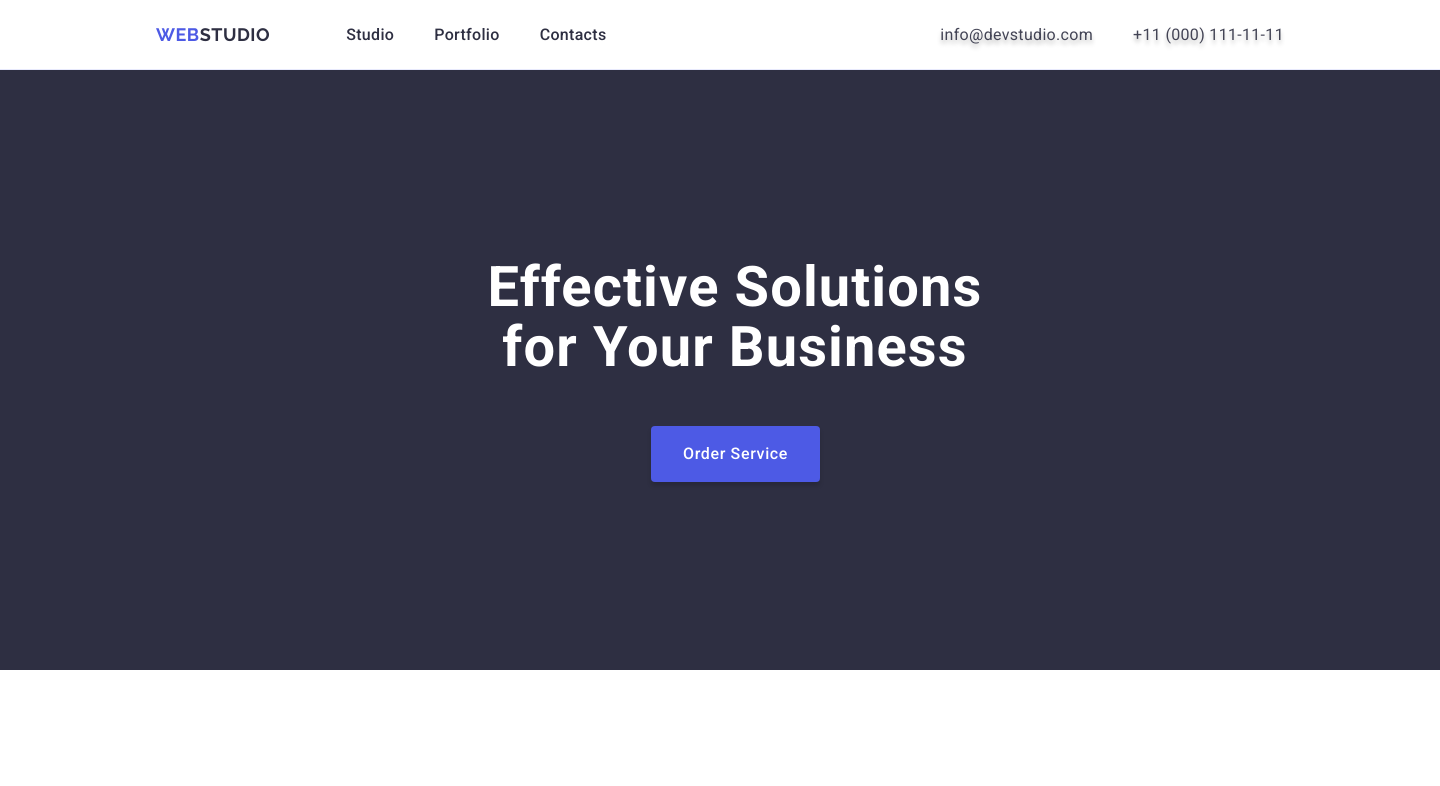
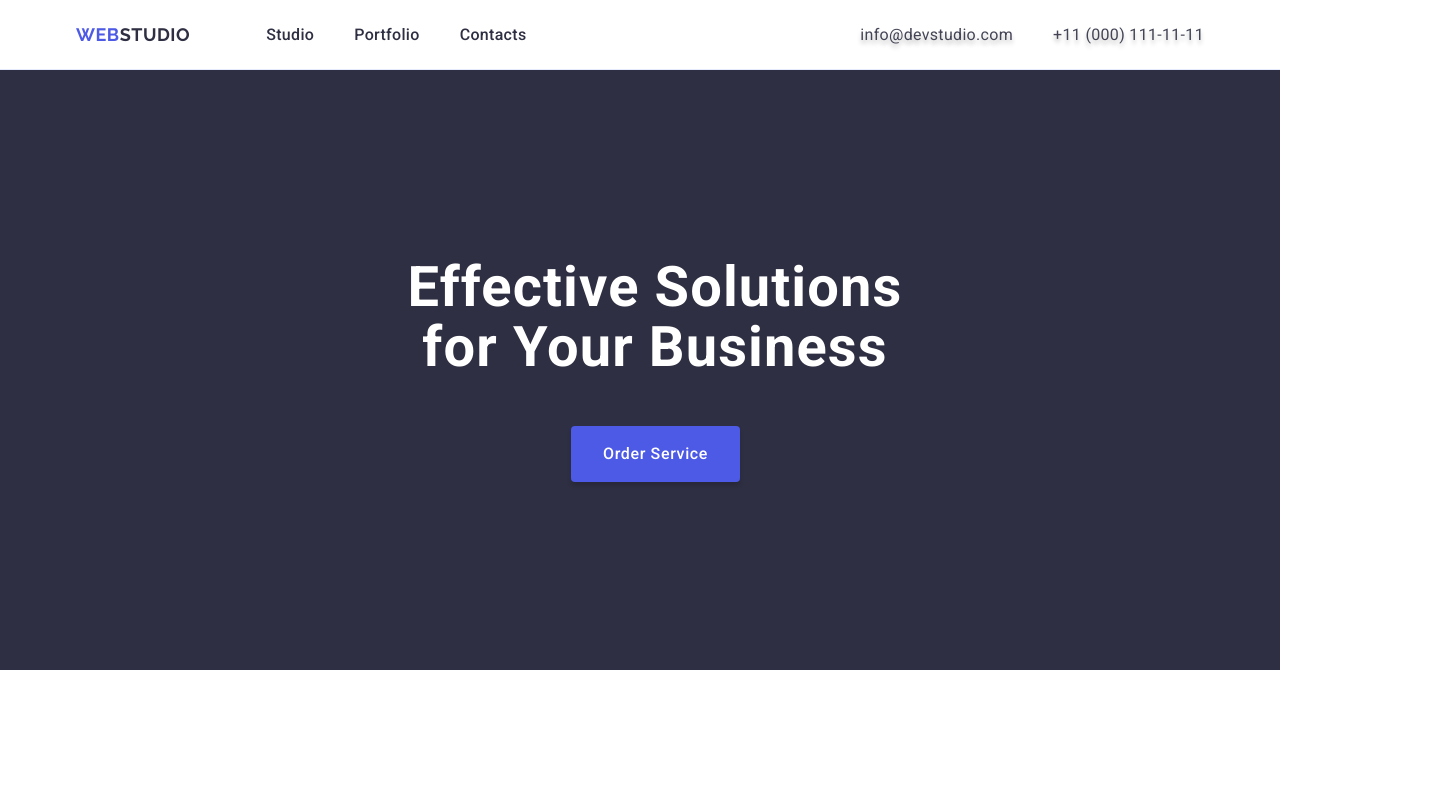
Before and after one commit to AnnaSamtash/goit-markup-hw-03, a plain HTML site: page index.html in a window 1280 px wide. Shown: the top 786 px of the page, 1440 px wide, since content can reach past the window. Drawn offline with nearby package versions, Linux system fonts and the light colour scheme.

Commit message:
hw3 last

```diff
--- a/css/styles.css
+++ b/css/styles.css
@@ -5,7 +5,6 @@ body {
     line-height: 1.5;
     letter-spacing: 0.02em;
     background-color: #fff;
-    width: 1440px;
 }
 
 ul {
@@ -42,7 +41,7 @@ img {
     max-width: 1158px;
     padding-left: 15px;
     padding-right: 15px;
-    margin-left: 141px;
+    margin-left: auto;
     margin-right: auto;
     box-sizing: border-box;
 }
@@ -340,7 +339,7 @@ img {
     max-width: 1158px;
     padding-left: 15px;
     padding-right: 15px;
-    margin-left: 141px;
+    margin-left: auto;
     margin-right: auto;
     box-sizing: border-box;
 }
```
